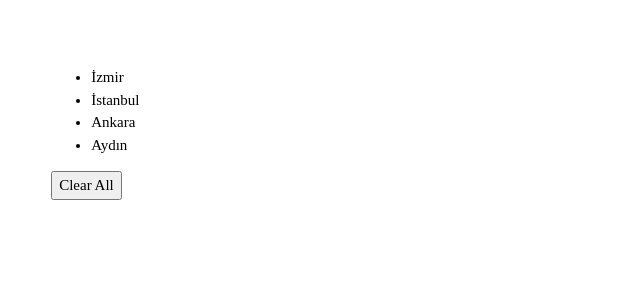
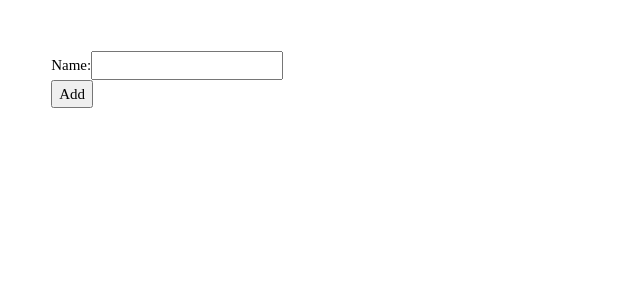
Before and after one commit to MustafaErtugrul/dgpays-demo, a React (Create React App) app: page / in a window 1280 px wide. Shown: the top 300 px of the page, without its empty margins (0-640 px from the left). Built offline with nearby package versions, Linux system fonts and the light colour scheme.

Commit message:
state sample

```diff
--- a/src/App.js
+++ b/src/App.js
@@ -4,10 +4,9 @@ import CategoryPage from "./propSample/CategoryPage";
 import CountryList from "./propSample/CountryList";
 import ProductDetail from "./propSample/ProductDetail";
 import WebUserDetail from "./propSample/WebUserDetail";
-import StateSample from "./stateSample/StateSample";
-import StateSample2 from "./stateSample/StateSample2";
-import StateSample3 from "./stateSample/StateSample3";
-import StateSample4 from "./stateSample/StateSample4";
+import StateExample from "./stateSample/StateExample";
+import StateInput from "./stateSample/StateInput";
+import StateSampleTooMany from "./stateSample/StateSampleTooMany";
 
 //<> </> Fragment olarak geçiyor
 function App() {
@@ -16,10 +15,8 @@ function App() {
 
   return (
     <>
-      <StateSample4 />
-      {/* <StateSample3 /> */}
-      {/* <StateSample2 /> */}
-      {/* <StateSample /> */}
+      <StateExample />
+      {/* <StateInput /> */}
       {/* <ProductDetail name="IPhone" price={40} /> */}
       {/* <CategoryPage /> */}
       {/* <CountryList title='Suppliers country list' countries={ulkeler} /> */}
--- /dev/null
+++ b/src/stateSample/StateExample.js
@@ -0,0 +1,49 @@
+import React, { useState } from 'react'
+
+function StateExample() {
+
+    const [cityName, setcityName] = useState('');
+    const [cities, setcities] = useState([]);
+
+    const add = () => {
+        if (cityName != '') {
+            setcityName('');
+            setcities([...cities, cityName]);
+        }
+        else {
+            alert('Lütgen bir şehir adı giriniz...')
+        }
+    }
+
+    const removeAll = () => {
+        setcities([]);
+    }
+
+    return (<>
+        <div>
+            <label>Name:</label>
+            <input type='text' value={cityName} onChange={(e) => setcityName(e.target.value)} />
+        </div>
+        <div>
+            <button onClick={() => add()}>Add</button>
+        </div>
+        <div>
+            {/* && synatx undefined veya null check */}
+            <ul>
+                {
+                    cities && cities.map((item, key) => {
+                        return <li key={key}>{item}</li>
+                    })
+                }
+            </ul>
+        </div>
+        <div>
+            {
+                cities.length > 0 ? (<button onClick={() => removeAll()}>Remove All</button>) : <></>
+            }
+
+        </div>
+    </>)
+}
+
+export default StateExample
--- /dev/null
+++ b/src/stateSample/StateInput.js
@@ -0,0 +1,23 @@
+import React, { useState } from 'react'
+
+function StateInput() {
+
+
+    console.log('State input component rendered!');
+
+    const [userName, setuserName] = useState('');
+
+    const getValue = (value) => {
+        setuserName(value);
+    }
+
+    return (<>
+        <h1>{userName}</h1>
+        {/* onChange event her klavyeye bastığında! */}
+        <input type='text' onChange={(e) => getValue(e.target.value) } />
+
+    </>
+    )
+}
+
+export default StateInput
--- /dev/null
+++ b/src/stateSample/StateSampleTooMany.js
@@ -0,0 +1,17 @@
+import React, { useState } from 'react'
+
+function StateSampleTooMany() {
+
+
+    console.log('Too Many');
+
+    const [number, setNumber] = useState(0);
+
+    //setNumber(5);
+
+  return (
+    <div>StateSampleTooMany</div>
+  )
+}
+
+export default StateSampleTooMany
```
Also changed, not shown: src/stateSample/StateSample5.js (added, +24 -0 lines), kaynaklar.txt.
